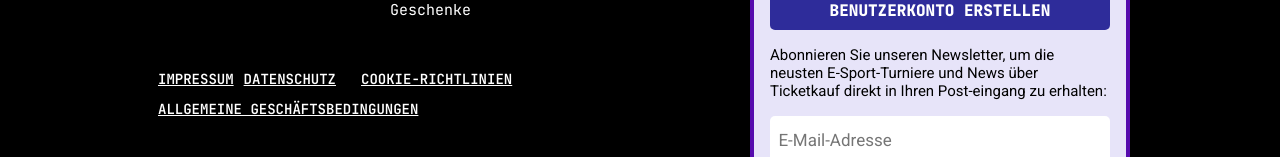
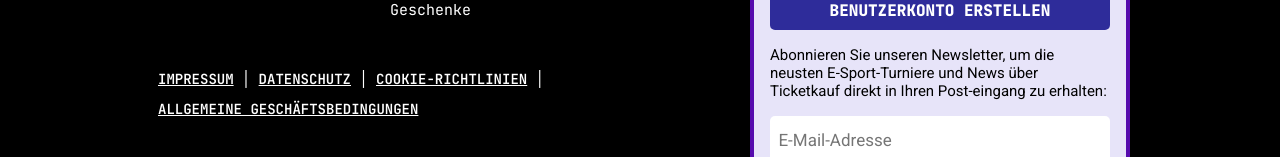
Before and after one commit to kpertek/frontend-optic, a React (Create React App) app: page /startseite/laender in a window 1280 px wide. Shown: the part 990-1147 px from the top of the page. Built offline with nearby package versions, Linux system fonts and the light colour scheme.

Commit message:
meta bearbeiten

```diff
--- a/src/Components/Stationary/Footer/Metanavi.css
+++ b/src/Components/Stationary/Footer/Metanavi.css
@@ -87,6 +87,11 @@
     font-size: 15px;
 }
 
+.strich {
+    color: #FFFFFF;
+    font-size: 15px;
+}
+
 #last-link {
     display: flex;
     flex-direction: row;
--- a/src/Components/Stationary/Footer/Metanavi.js
+++ b/src/Components/Stationary/Footer/Metanavi.js
@@ -22,11 +22,11 @@ export default function Metanavi() {
             <div id="meta-navi-box">
                 <div id="first-3-links">
                     <a href="" className="metalink-text">IMPRESSUM</a>
-
+                    <text className="strich">|</text>
                     <a href="" className="metalink-text">DATENSCHUTZ</a>
-                    |
+                    <text className="strich">|</text>
                     <a href="" className="metalink-text">COOKIE-RICHTLINIEN</a>
-                    |
+                    <text className="strich">|</text>
                 </div>
                 <a href="" className="metalink-text" id="last-link" >ALLGEMEINE GESCHÄFTSBEDINGUNGEN</a>
             </div>
```
